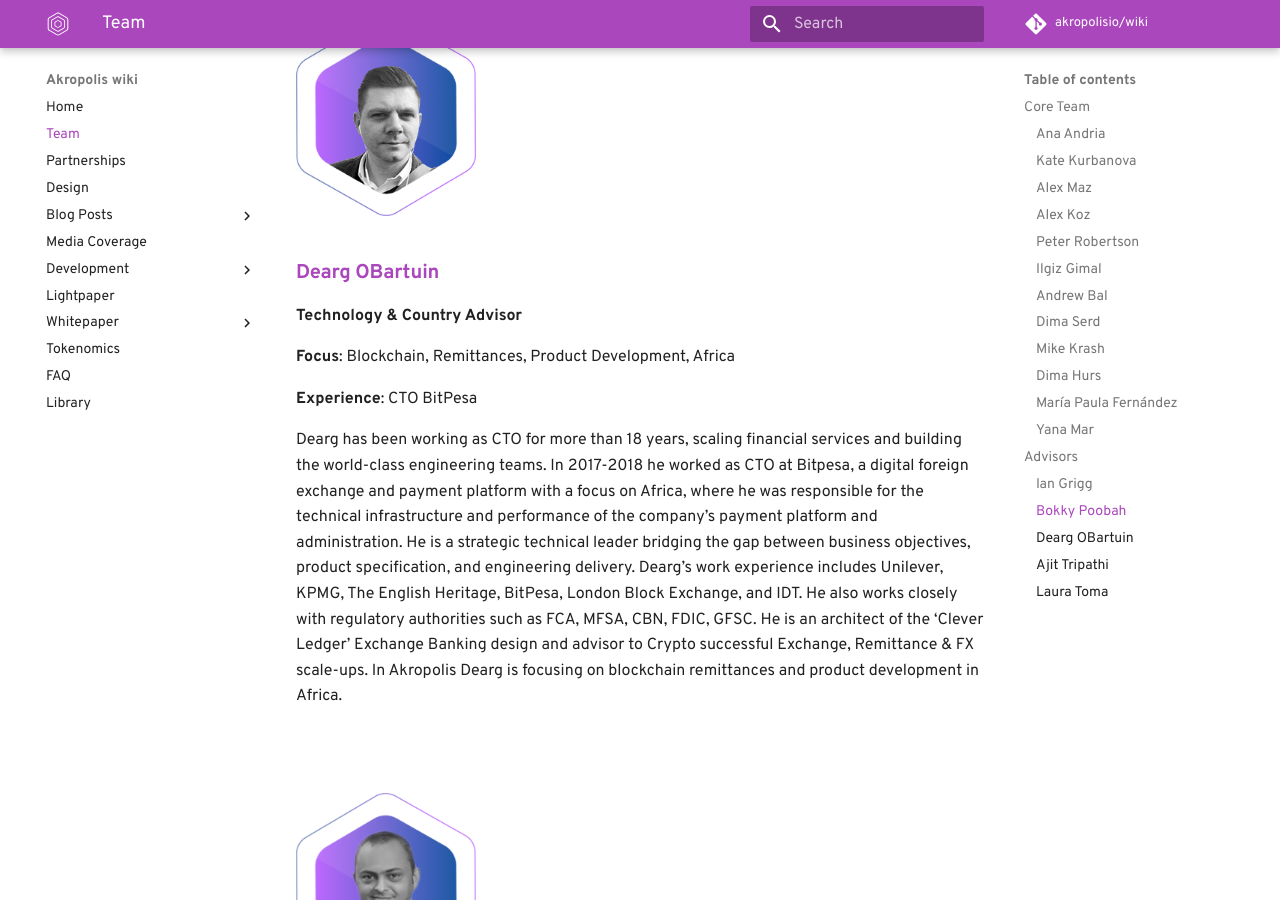
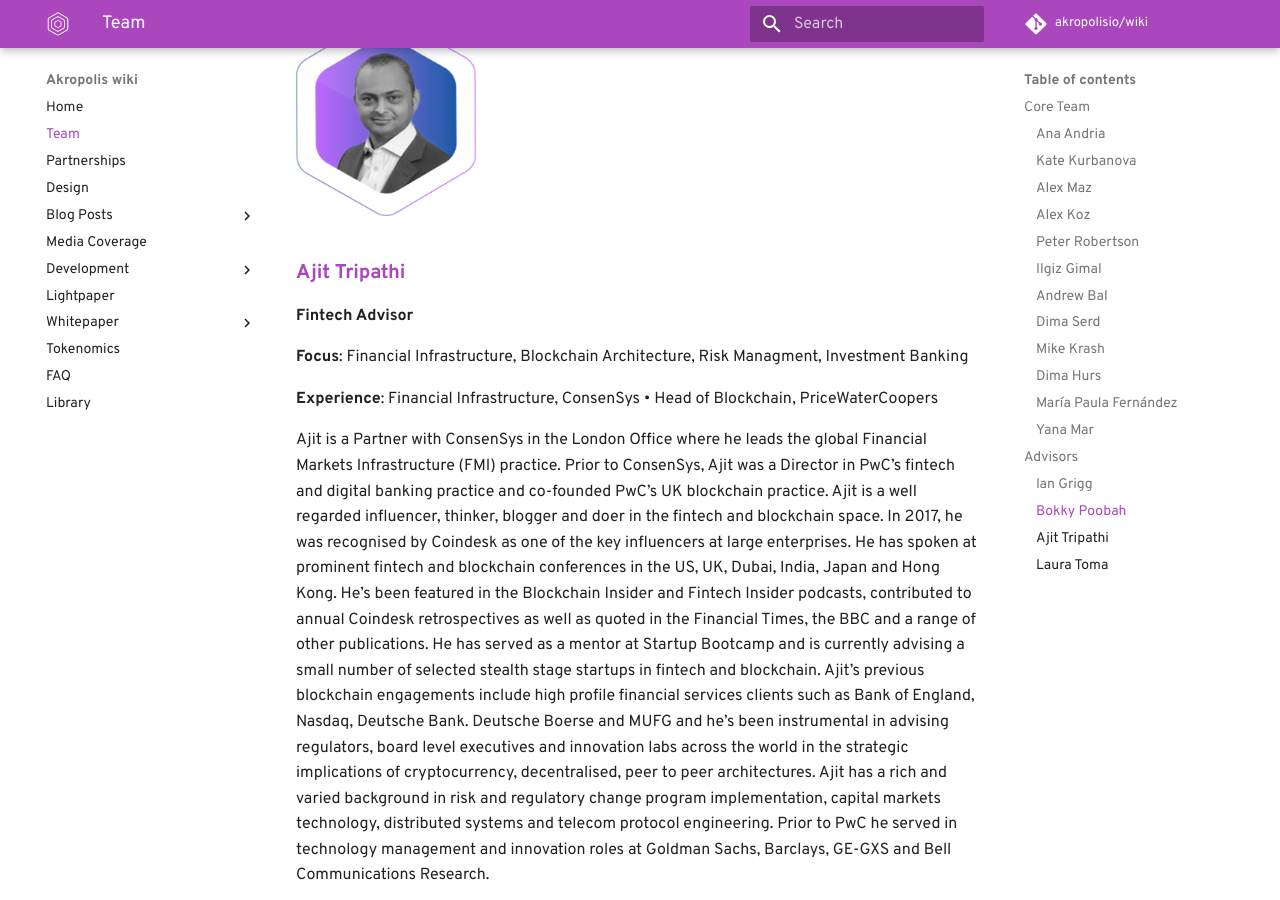
Before and after one commit to kaonone/wiki, an MkDocs documentation site: the page built from docs/team.md, in a window 1280 px wide and 900 px high, scrolled down 10169 px. Built offline with MkDocs 1.6.1 and Material for MkDocs 9.7.7, drawn with Linux system fonts in a browser that asks for light colours; some web fonts are replaced; comment, search, counter and statistics services are not loaded; old or Windows-style settings are respelled for this version of MkDocs.

Commit message:
ODearg deleted

```diff
--- a/docs/team.md
+++ b/docs/team.md
@@ -249,22 +249,6 @@
 
 </br>
 </br>
-<img src="/images/team/dearg@2x.png" width="180" alt="drawing" />
-
-### [**Dearg OBartuin**](https://www.linkedin.com/in/mrdearg/)
-
-
-**Technology & Country Advisor**
-
-**Focus**: Blockchain, Remittances, Product Development, Africa
-
-**Experience**: CTO BitPesa
-
- Dearg has been working as CTO for more than 18 years, scaling financial services and building the world-class engineering teams. In 2017-2018 he worked as CTO at Bitpesa, a digital foreign exchange and payment platform with a focus on Africa, where he was responsible for the technical infrastructure and performance of the company’s payment platform and administration. He is a strategic technical leader bridging the gap between business objectives, product specification, and engineering delivery. Dearg’s work experience includes Unilever, KPMG, The English Heritage, BitPesa, London Block Exchange, and IDT. He also works closely with regulatory authorities such as FCA, MFSA, CBN, FDIC, GFSC. He is an architect of the ‘Clever Ledger’ Exchange Banking design and advisor to Crypto successful Exchange, Remittance & FX scale-ups. In Akropolis Dearg is focusing on blockchain remittances and product development in Africa.
-
-</br>
-</br>
-
 <img src="/images/team/ajit@2x.png" width="180" alt="drawing" />
 
 ### [**Ajit Tripathi**](https://www.linkedin.com/in/mrdearg/)
```
